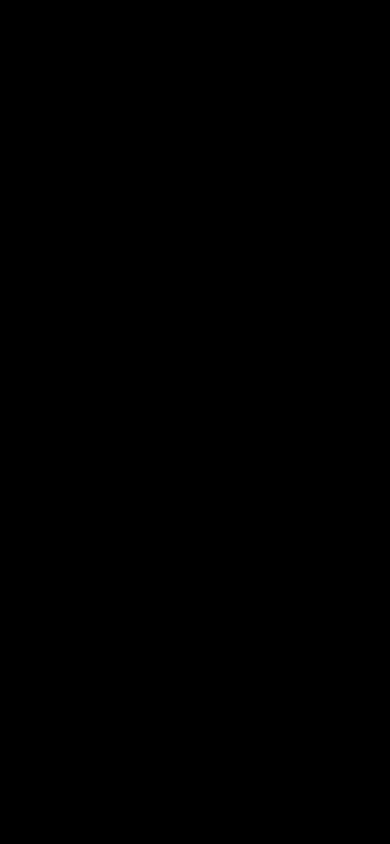
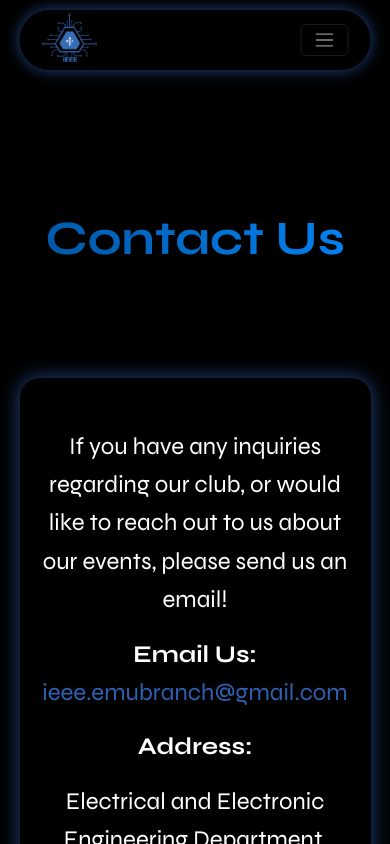
Before and after one commit to jeecsh/ieee-emu--website, a Next.js app: page /contact in a window 390 px wide. Before the commit this address had no page. Shown: the top 844 px of the page. Built offline with nearby package versions, Linux system fonts and the light colour scheme; a web font is replaced by a local one.

Commit message:
changes till satisfaction22222

```diff
--- a/src/app/components/navbar.js
+++ b/src/app/components/navbar.js
@@ -66,7 +66,7 @@
                 <Nav.Link href="#news" className={styles.customNavLink}>News</Nav.Link>
                 <Nav.Link href="/event" className={styles.customNavLink}>Events</Nav.Link>
                 <Nav.Link href="/team" className={styles.customNavLink}>Our Team</Nav.Link>
-                <Nav.Link href="#contact" className={styles.customNavLink}>Contact Us</Nav.Link>
+                <Nav.Link href="/contact" className={styles.customNavLink}>Contact Us</Nav.Link>
               </Nav>
             </Navbar.Collapse>
             <Sidebar isOpen={isNavOpen} onClose={toggleNav} />
--- a/src/app/components/qoute.module.css
+++ b/src/app/components/qoute.module.css
@@ -114,6 +114,7 @@
     height: 200vh;
     overflow-y: auto;
     overflow: hidden;
+    margin-bottom: 20px;
   }
   .quoteText {
     font-size: 3.5rem; /* Adjust font size */
--- a/src/app/components/sidebar.js
+++ b/src/app/components/sidebar.js
@@ -20,7 +20,7 @@
           <Nav.Link href="#news" className={styles.customNavLink} onClick={handleNavClick}>News</Nav.Link>
           <Nav.Link href="/event" className={styles.customNavLink} onClick={handleNavClick}>Events</Nav.Link>
           <Nav.Link href="/team" className={styles.customNavLink} onClick={handleNavClick}>Our Team</Nav.Link>
-          <Nav.Link href="#contact" className={styles.customNavLink} onClick={handleNavClick}>Contact Us</Nav.Link>
+          <Nav.Link href="/contact" className={styles.customNavLink} onClick={handleNavClick}>Contact Us</Nav.Link>
         </Nav>
       </div>
     </>
--- /dev/null
+++ b/src/app/contact/page.js
@@ -0,0 +1,16 @@
+// src/pages/Team.js
+import React from 'react';
+import ResponsiveAppBar from "../components/navbar";
+import Footer from "../components/footer";
+import ContactUs from '../components/contact';
+export default function Team() {
+  return (
+    <div>
+      <ResponsiveAppBar />
+      <main >
+      <ContactUs />
+      </main>
+      <Footer />
+    </div>
+  );
+}
```
Also changed, not shown: src/app/components/team.module.css (+6 -1 lines).
